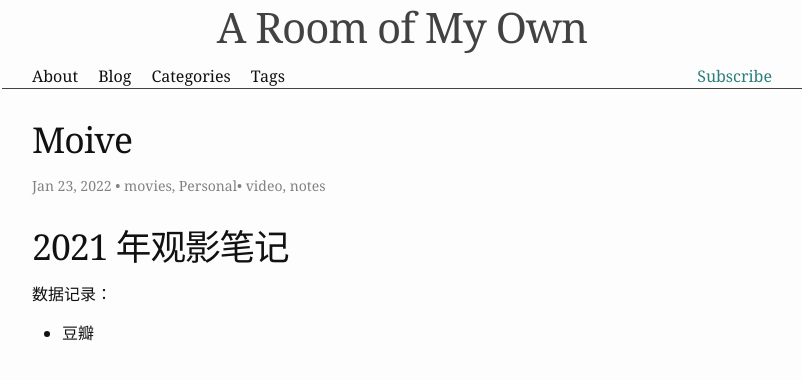
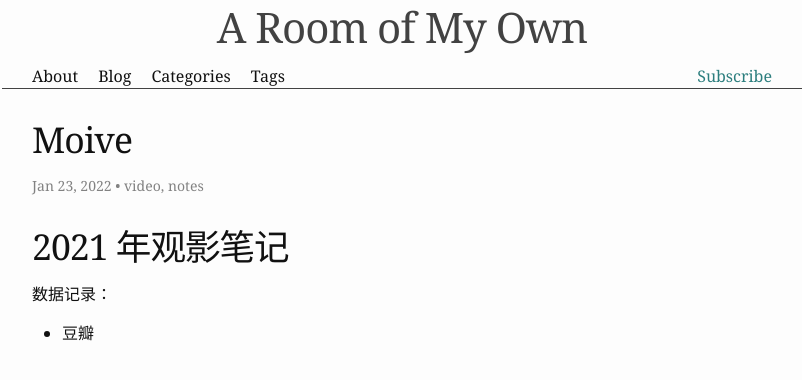
Before and after one commit to 9Echo/9Echo.github.io, a Jekyll site: the page built from _posts/2022-01-23-Moive.markdown, in a window 1280 px wide. Shown: the top 380 px of the page, without its empty margins (238-1040 px from the left). Built offline with Jekyll 4.4.1, drawn with Linux system fonts in a browser that asks for light colours.

Commit message:
Update post.html

```diff
--- a/_layouts/post.html
+++ b/_layouts/post.html
@@ -16,13 +16,6 @@ layout: default
         <time class="dt-modified" datetime="{{ mdate }}" itemprop="dateModified">
           {{ mdate | date: date_format }}
         </time>
-      {%- endif -%}
-      {%- if page.categories -%}
-        • {% for category in page.categories %}
-          <span itemprop="category" itemscope itemtype="http://schema.org/Person">
-            <span class="p-author h-card" itemprop="name">{{ category }}</span></span>
-            {%- if forloop.last == false %}, {% endif -%}
-        {% endfor %}
       {%- endif -%}
       {%- if page.tags -%}
         • {% for tag in page.tags %}
```
